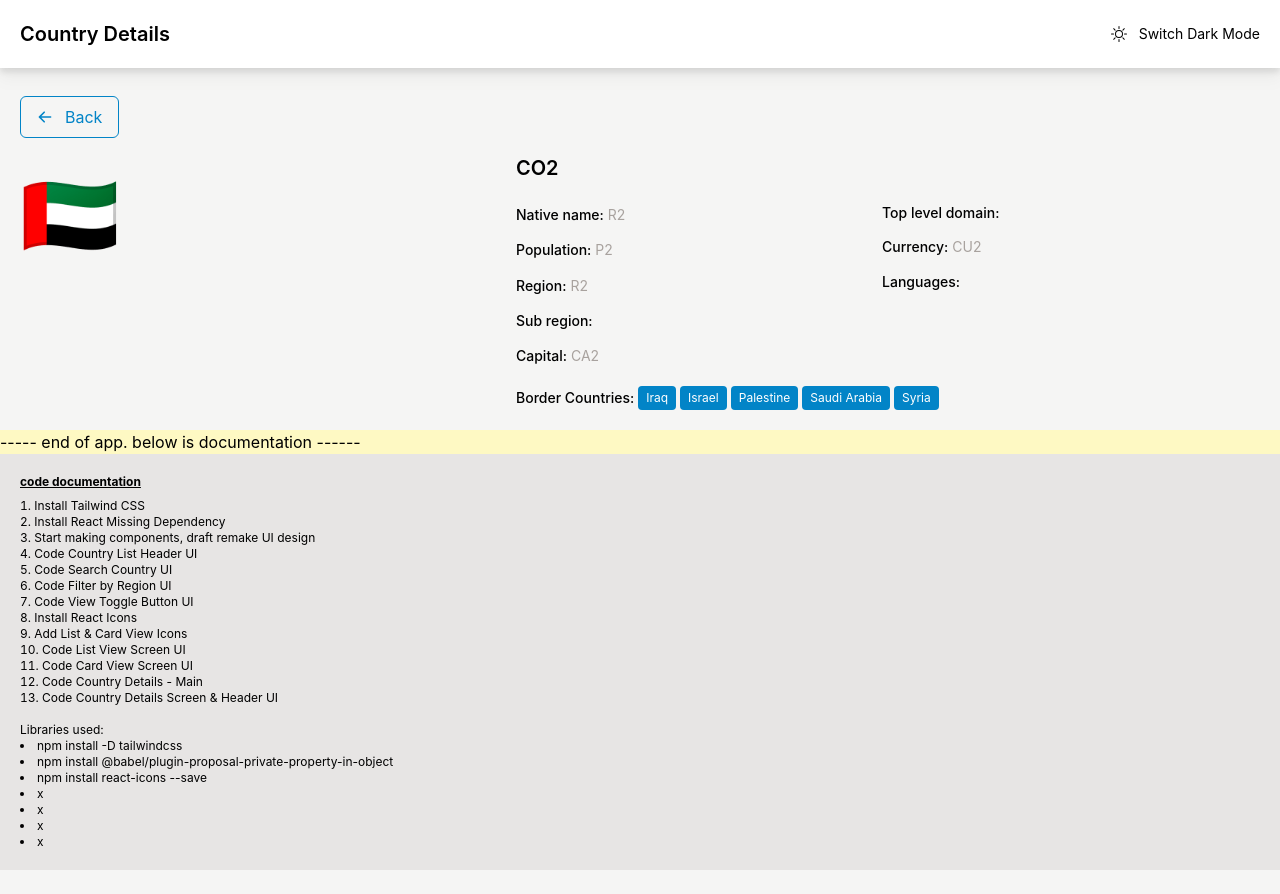
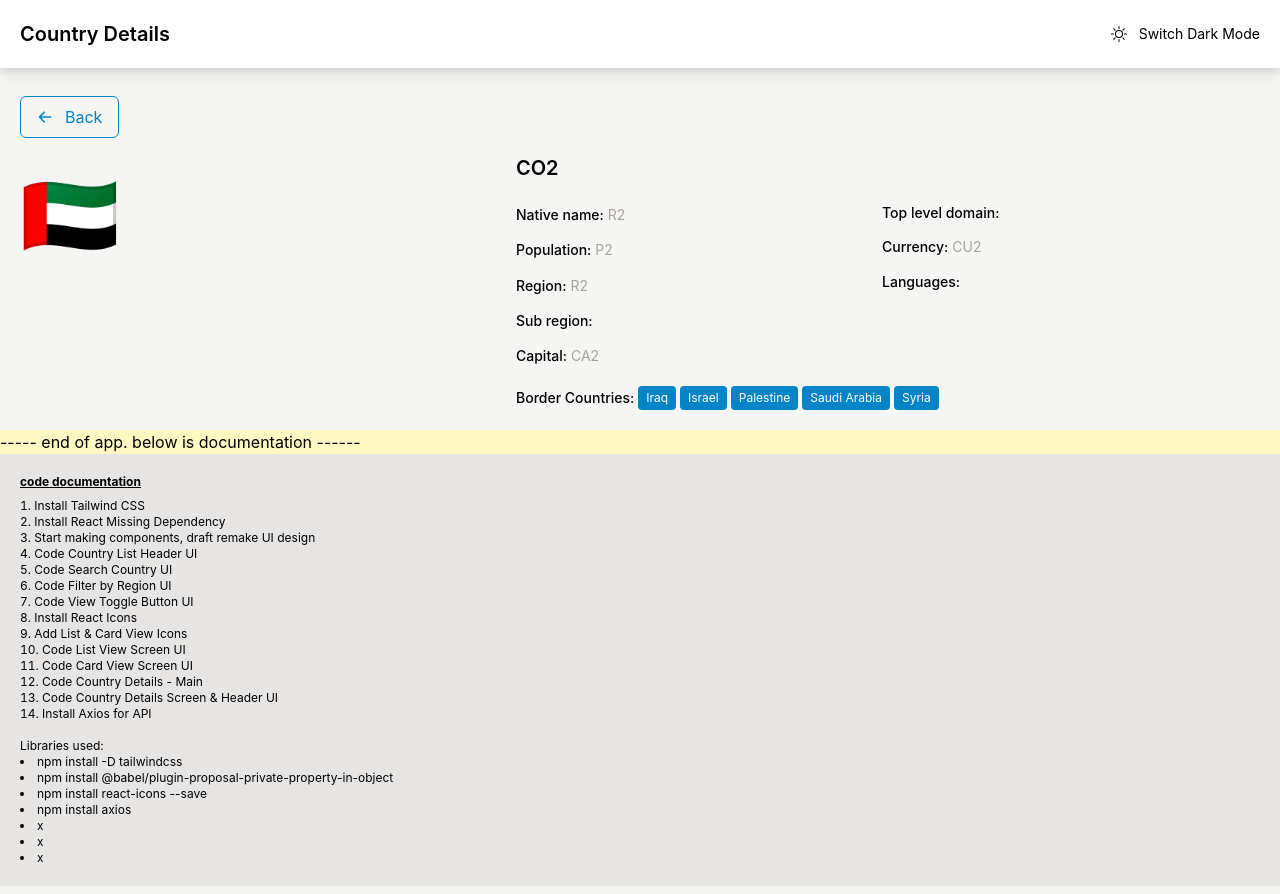
Before and after one commit to solahidris/PP05-IV-CountryList, a React (Create React App) app: page / in a window 1280 px wide. Shown: the top 894 px of the page. Built offline with nearby package versions, Linux system fonts and the light colour scheme.

Commit message:
Installed axios

```diff
--- a/package.json
+++ b/package.json
@@ -7,6 +7,7 @@
     "@testing-library/jest-dom": "^5.17.0",
     "@testing-library/react": "^13.4.0",
     "@testing-library/user-event": "^13.5.0",
+    "axios": "^1.4.0",
     "react": "^18.2.0",
     "react-dom": "^18.2.0",
     "react-icons": "^4.10.1",
--- a/src/components/CodeThinkingProcess.js
+++ b/src/components/CodeThinkingProcess.js
@@ -21,6 +21,7 @@ const CodeThinkingProcess = () => {
         <li>Code Card View Screen UI</li>
         <li>Code Country Details - Main</li>
         <li>Code Country Details Screen & Header UI</li>
+        <li>Install Axios for API</li>
       </ol>
 
       <br/>
@@ -30,7 +31,7 @@ const CodeThinkingProcess = () => {
         <li>npm install -D tailwindcss</li>
         <li>npm install @babel/plugin-proposal-private-property-in-object</li>
         <li>npm install react-icons --save</li>
-        <li>x</li>
+        <li>npm install axios</li>
         <li>x</li>
         <li>x</li>
         <li>x</li>
```
Also changed, not shown: 1 other file (tests, documents, lock files or other folders).
